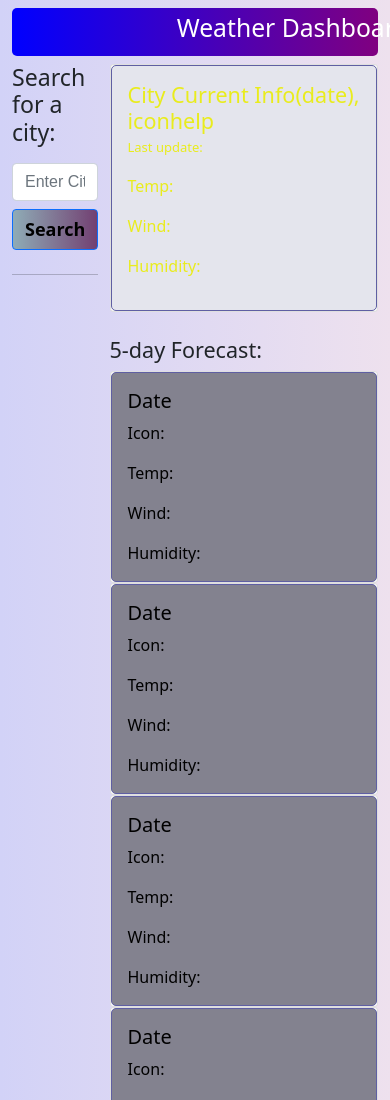
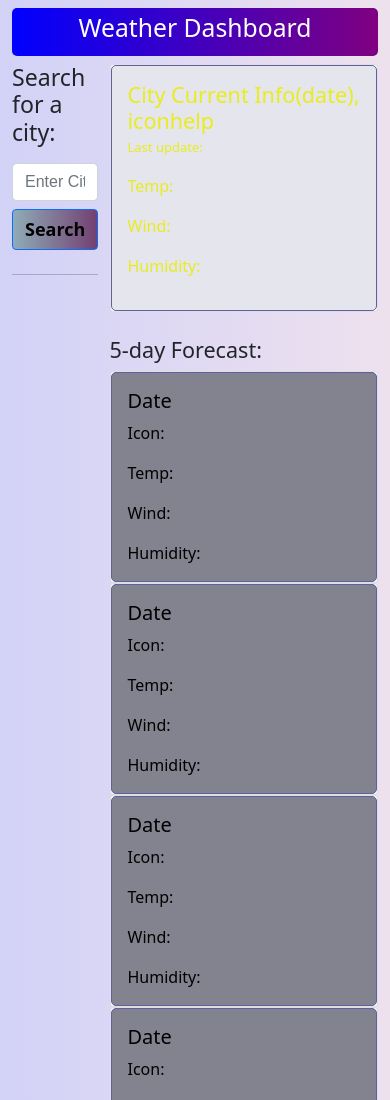
Before and after one commit to GregGriffith905/challenge-6-weather-dashboard, a plain HTML site: page index.html in a window 390 px wide. Shown: the top 1100 px of the page. Drawn offline with nearby package versions, Linux system fonts and the light colour scheme; no server answers.

Commit message:
update media query

```diff
--- a/assets/style.css
+++ b/assets/style.css
@@ -79,17 +79,22 @@ body{
         display: flex;
         width: auto;
         min-width:min-content;
-    ;
     }
 }
 
 @media screen and (max-width: 500px) {
+    #dashboard{
+        width: 100%;
+        text-align: center;
+        padding-left: 0px;
+    }
     .forecast-card{
         display: block;
         width: auto;
         min-width:none;
 
     }
+
 }
 @media screen and (max-width: 400px) {
    body{
```
